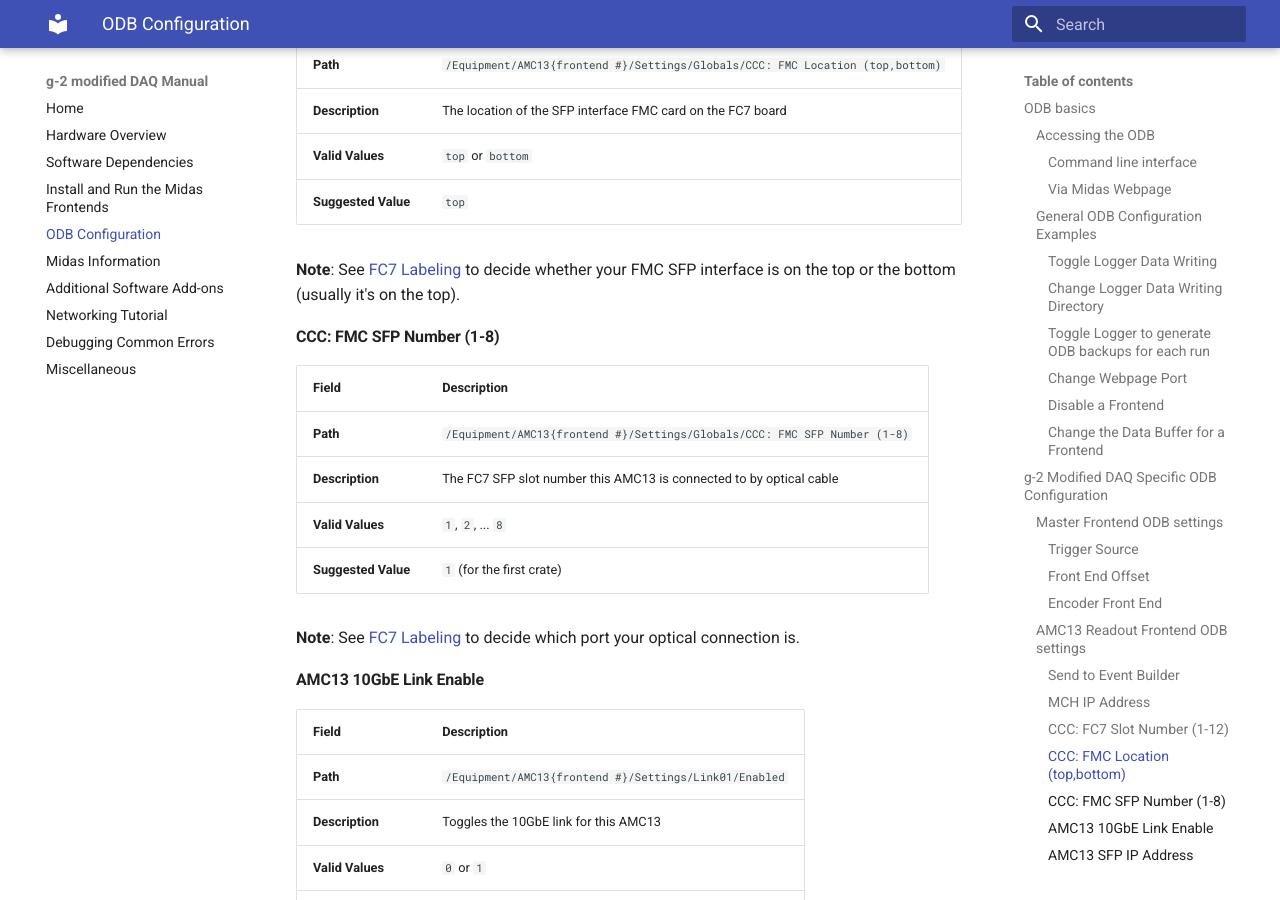
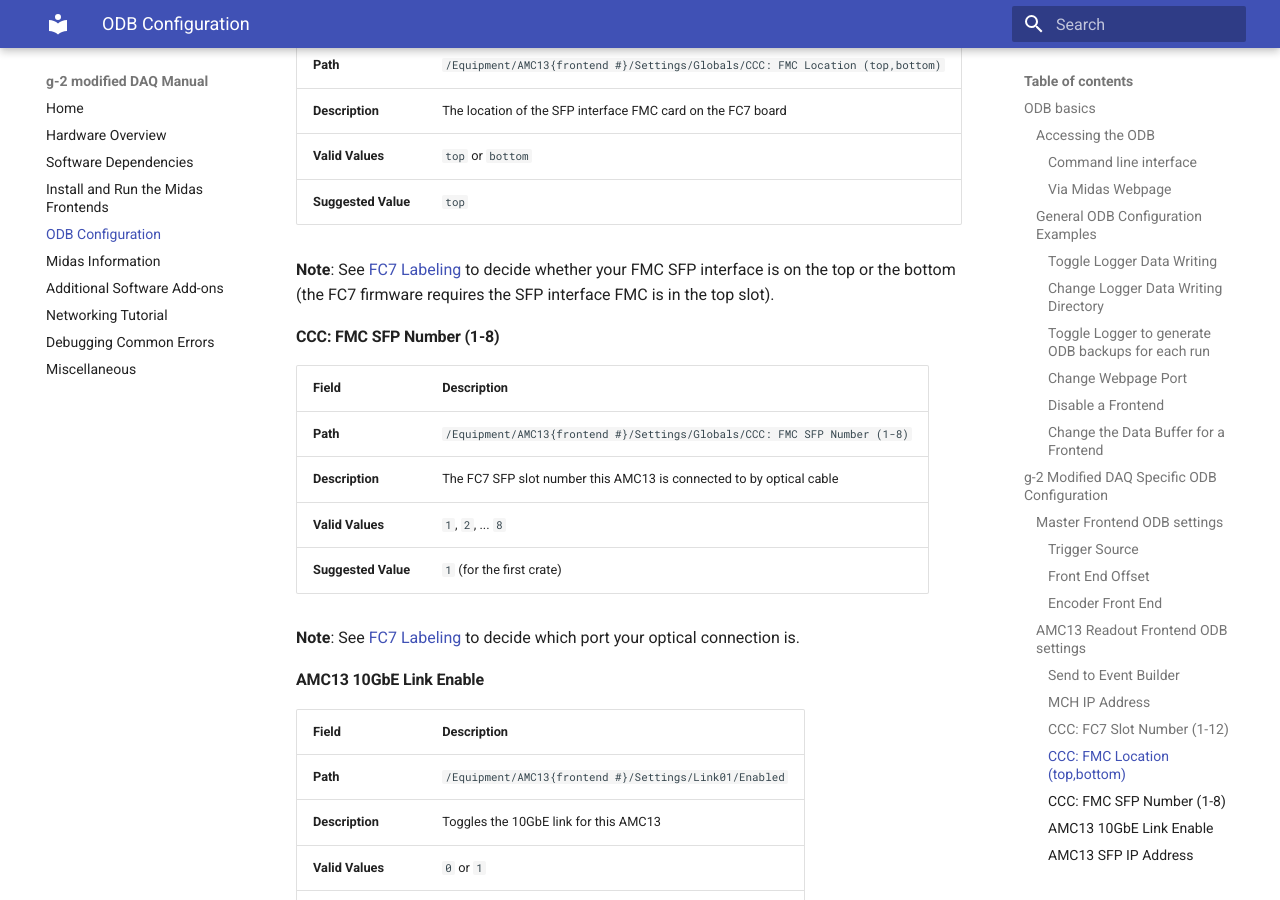
Before and after one commit to jaca230/teststand_daq_manual, an MkDocs documentation site: the page built from docs/odb_config.md, in a window 1280 px wide and 900 px high, scrolled down 4196 px. Built offline with MkDocs 1.6.1 and Material for MkDocs 9.7.7, drawn with Linux system fonts in a browser that asks for light colours.

Commit message:
correction to SFP FMC slot location

```diff
--- a/docs/odb_config.md
+++ b/docs/odb_config.md
@@ -137,7 +137,7 @@ Any setting not mentioned is either an artifact of g-2 (doesn't do anything) or
 | **Valid Values**| `top` or `bottom`                                                  |
 | **Suggested Value**| `top`                                                           |
 
-**Note**: See [FC7 Labeling](miscellaneous_info.md#fc7-labeling) to decide whether your FMC SFP interface is on the top or the bottom (usually it's on the top).
+**Note**: See [FC7 Labeling](miscellaneous_info.md#fc7-labeling) to decide whether your FMC SFP interface is on the top or the bottom (the FC7 firmware requires the SFP interface FMC is in the top slot).
 
 #### CCC: FMC SFP Number (1-8)
 
```
Also changed, not shown: docs/hardware_overview.md (+1 -1 lines).
